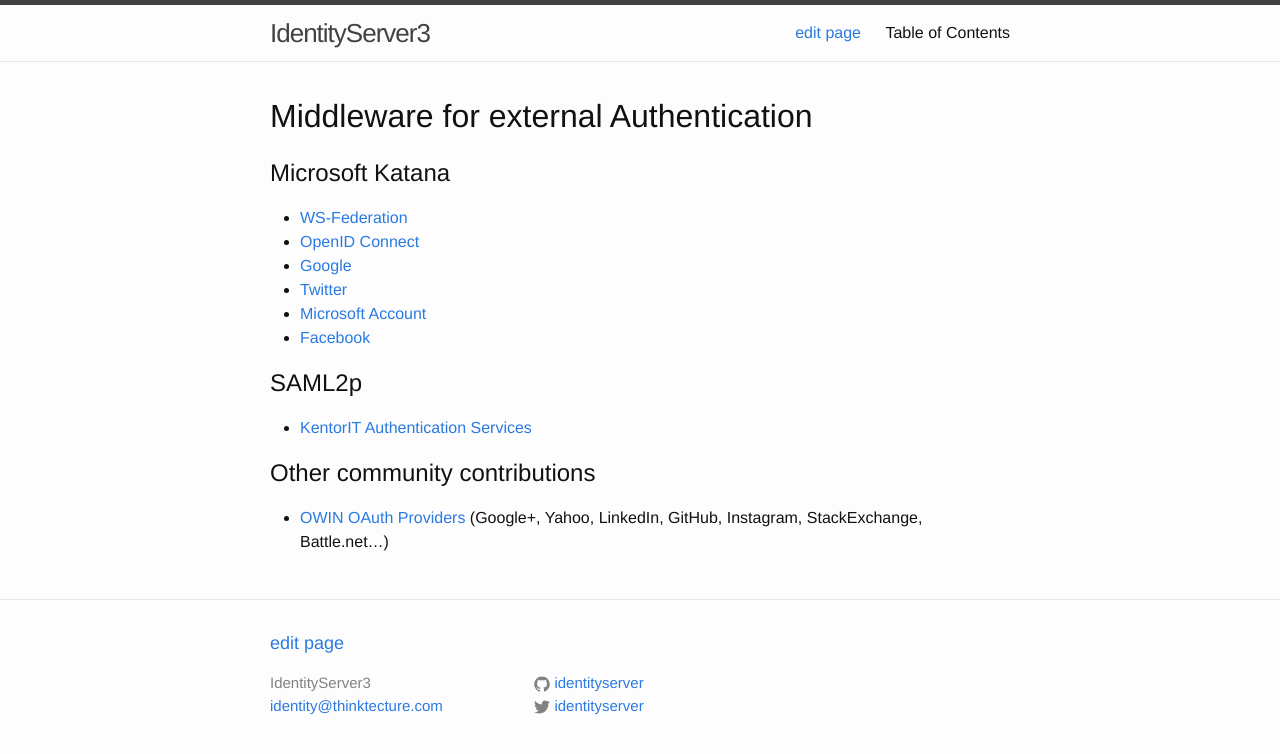
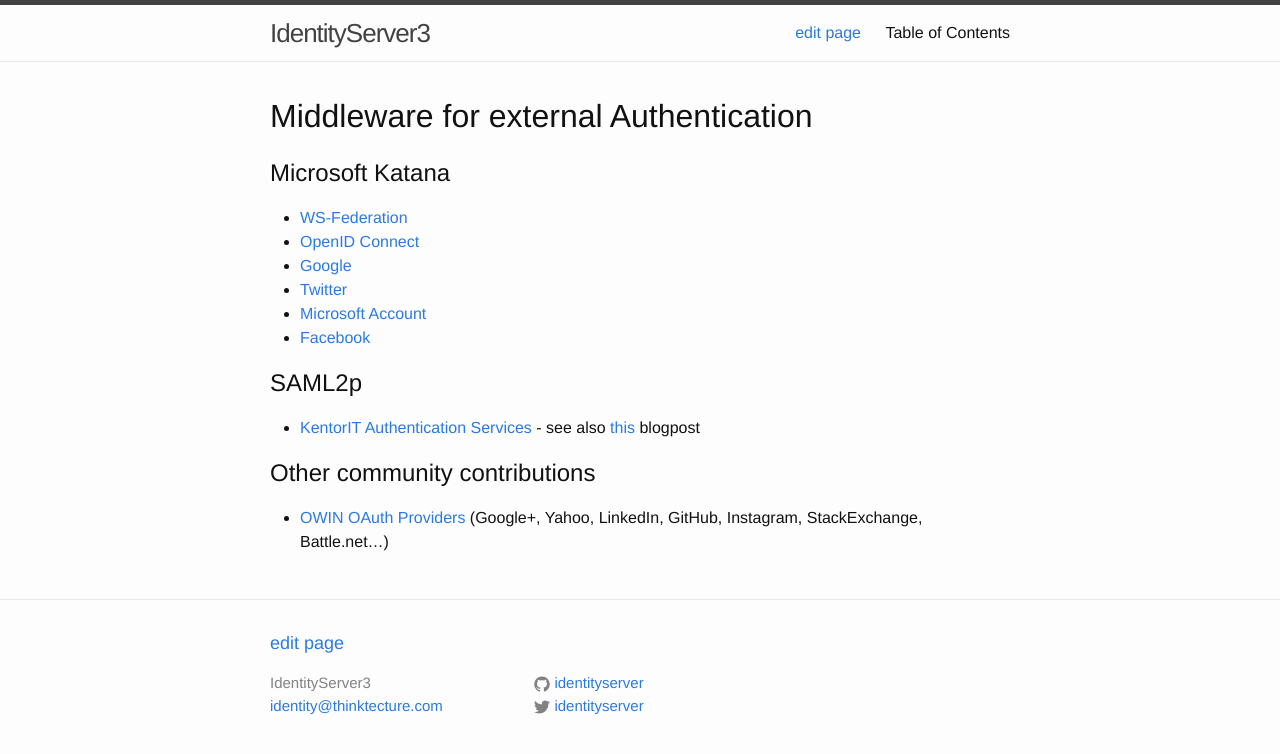
Before and after one commit to IdentityServer/Documentation, a Jekyll site: the page built from docs/resources/externalAuthentication.md, in a window 1280 px wide. Shown: the top 754 px of the page. Built offline with Jekyll 4.4.1, drawn with Linux system fonts in a browser that asks for light colours; Markdown is read by kramdown in place of the engine named in the settings.

Commit message:
Update externalAuthentication.md

```diff
--- a/docs/resources/externalAuthentication.md
+++ b/docs/resources/externalAuthentication.md
@@ -15,7 +15,7 @@
 
 ## SAML2p
 
-* [KentorIT Authentication Services](https://github.com/KentorIT/authservices)
+* [KentorIT Authentication Services](https://github.com/KentorIT/authservices) - see also [this](http://coding.abel.nu/2015/01/saml2-for-thinktecture-identityserver-3-with-kentor-authservices/) blogpost
 
 ## Other community contributions
 
```
